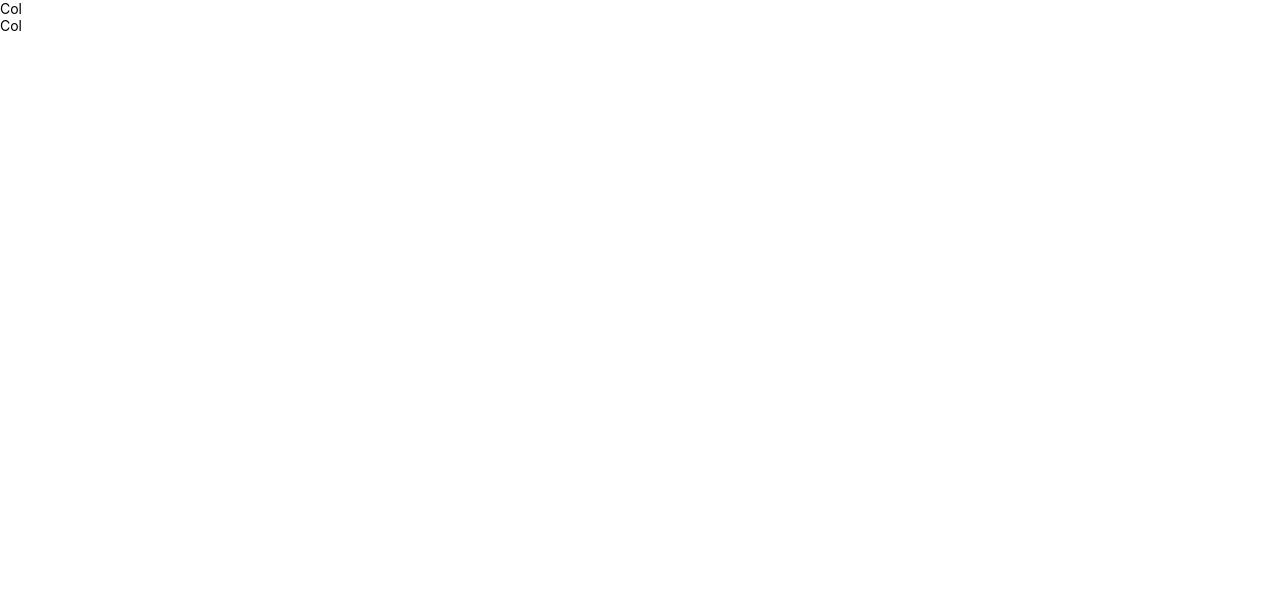
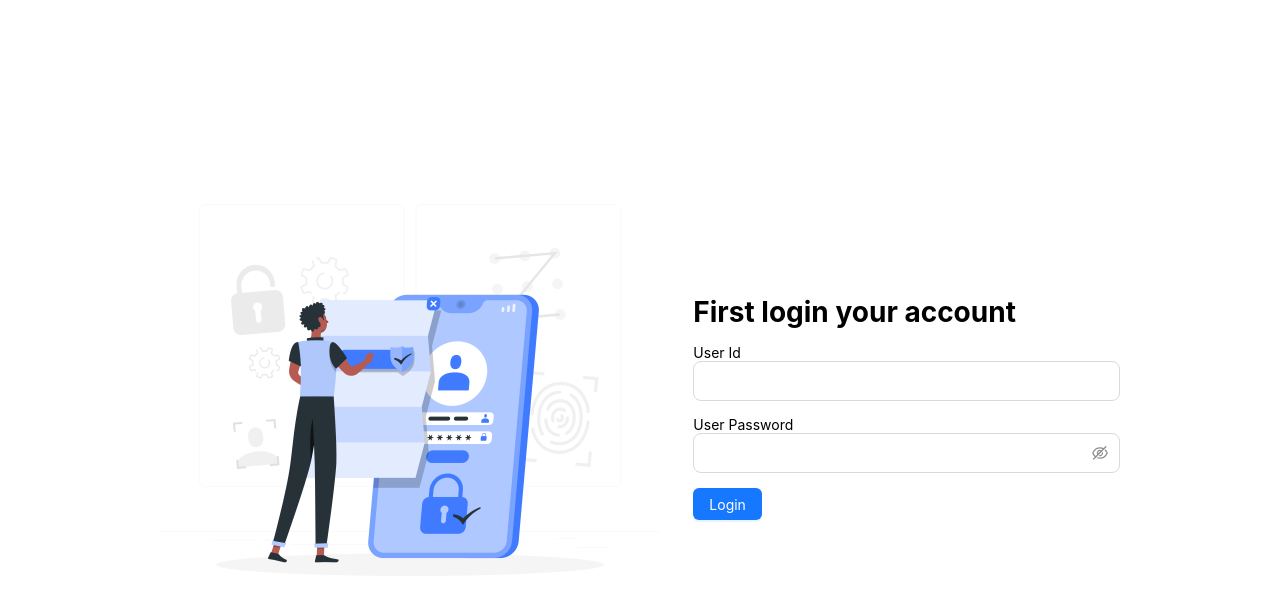
Before and after one commit to BappySheikh1/university-management-frontend, a Next.js app: page /login in a window 1280 px wide. Shown: the top 602 px of the page. Built offline with nearby package versions, Linux system fonts and the light colour scheme.

Commit message:
login page added

```diff
--- a/src/app/login/page.tsx
+++ b/src/app/login/page.tsx
@@ -1,13 +1,66 @@
-import { Col, Row } from "antd";
+"use client";
+import { Button, Col, Row } from "antd";
+import loginImage from "@/assets/Privacy policy-rafiki.png";
+import Image from "next/image";
+import Form from "@/components/Forms/Form";
+import FormInput from "@/components/Forms/FormInput";
+import { SubmitHandler } from "react-hook-form";
 
+type FormValues = {
+  id: string;
+  password: string;
+};
 const LoginPage = () => {
+  const onSubmit: SubmitHandler<FormValues> = (data) => {
+    try {
+      console.log(data);
+    } catch (error) {
+      console.log(error);
+    }
+  };
+
   return (
-    <Row>
-      <Col sm={12} md={16} lg={18}>
-        Col
+    <Row
+      justify="center"
+      align="middle"
+      style={{
+        minHeight: "100vh",
+      }}
+    >
+      <Col sm={12} md={16} lg={10}>
+        <Image src={loginImage} width={500} alt="login image" />
       </Col>
       <Col sm={12} md={8} lg={8}>
-        Col
+        <h1
+          style={{
+            margin: "15px 0px",
+          }}
+        >
+          First login your account
+        </h1>
+        <div>
+          <Form submitHandler={onSubmit}>
+            <div>
+              <FormInput name="id" type="text" size="large" label="User Id" />
+            </div>
+            <div
+              style={{
+                margin: "15px 0px",
+              }}
+            >
+              <FormInput
+                name="password"
+                type="password"
+                size="large"
+                label="User Password"
+              />
+            </div>
+
+            <Button type="primary" htmlType="submit">
+              Login{" "}
+            </Button>
+          </Form>
+        </div>
       </Col>
     </Row>
   );
--- a/src/components/Forms/FormInput.tsx
+++ b/src/components/Forms/FormInput.tsx
@@ -31,7 +31,16 @@
       <Controller
         control={control}
         name={name}
-        render={({ field }) => (
+        render={({ field }) =>
+          type === "password" ? (
+            <Input.Password
+              type={type}
+              size={size}
+              placeholder={placeholder}
+              {...field}
+              value={value ? value : field.value}
+            />
+          ) : (
             <Input
               type={type}
               size={size}
@@ -39,7 +48,8 @@
               {...field}
               value={value ? value : field.value}
             />
-        )}
+          )
+        }
       />
     </>
   );
```
Also changed, not shown: src/assets/Privacy policy-rafiki.png (added). Lines whose indentation alone changed are shown as unchanged.
